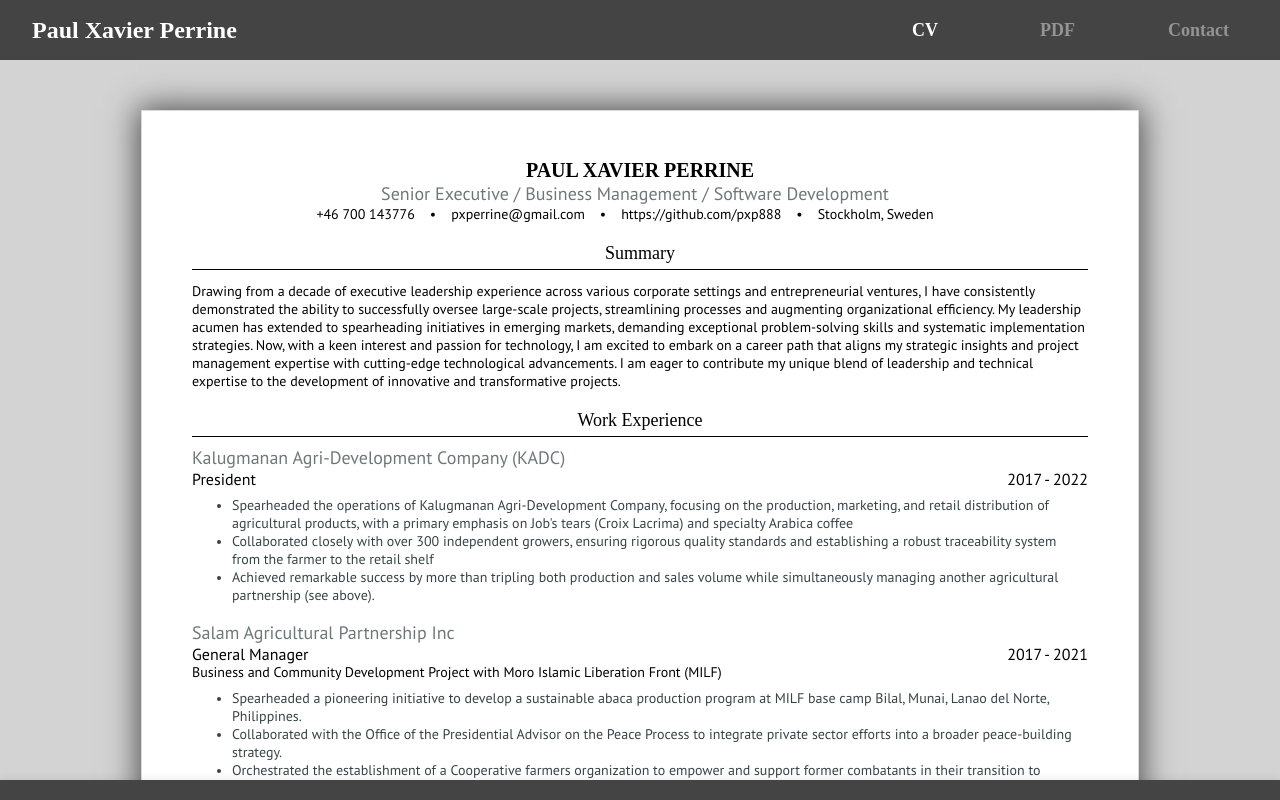
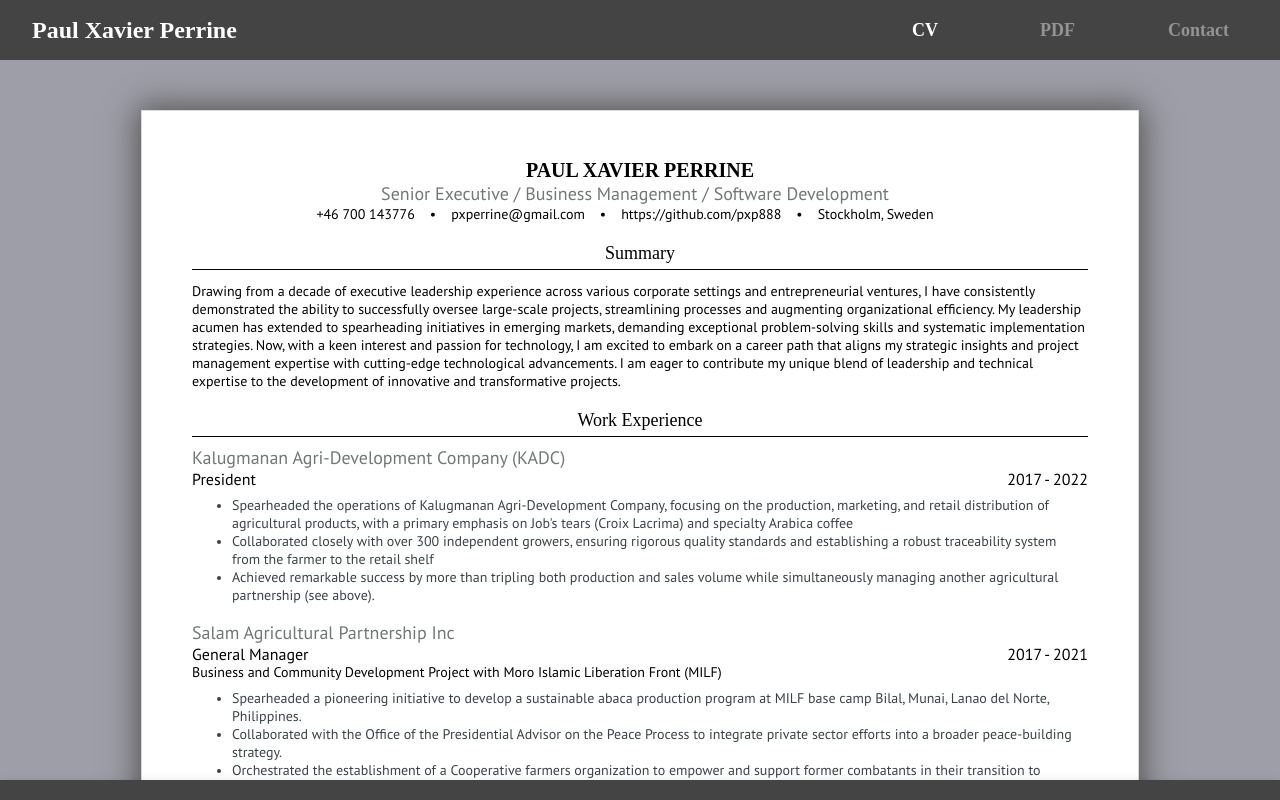
Before and after one commit to pxp888/cv_page, a React (Vite) app: page / in a window 1280 px wide. Built offline with nearby package versions, Linux system fonts and the light colour scheme; a web font is replaced by a local one.

Commit message:
change header links to a elements

```diff
--- a/src/components/CVpage.css
+++ b/src/components/CVpage.css
@@ -15,7 +15,8 @@
 	justify-content: center;
 	font-size: var(--fsize1);
 
-	background-color: #d3d3d3;
+	/* background-color: #d3d3d3; */
+	background-color: #9e9ea8;
 }
 
 main {
--- a/src/components/Headbox.tsx
+++ b/src/components/Headbox.tsx
@@ -20,21 +20,23 @@
 				<p className="titlename" onClick={cvClick}>
 					Paul Xavier Perrine
 				</p>
-				<p
+				<a
 					onClick={cvClick}
 					className={current === 0 ? "currentpage" : ""}
+					href="#"
 				>
 					CV
-				</p>
+				</a>
 				<a href={cv} download>
 					PDF
 				</a>
-				<p
+				<a
 					onClick={contactClick}
 					className={current === 1 ? "currentpage" : ""}
+					href="#"
 				>
 					Contact
-				</p>
+				</a>
 			</div>
 		</>
 	);
```
